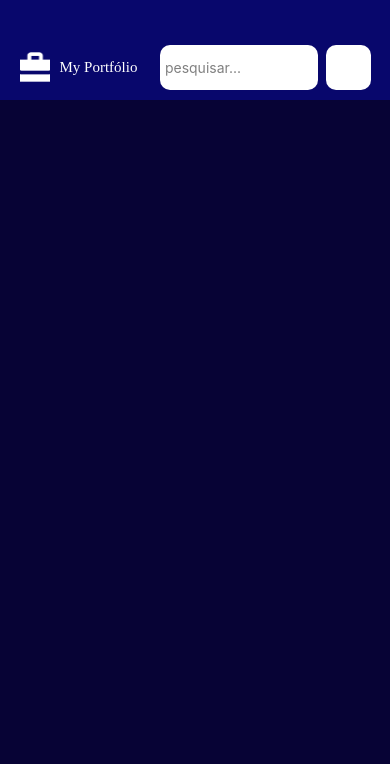
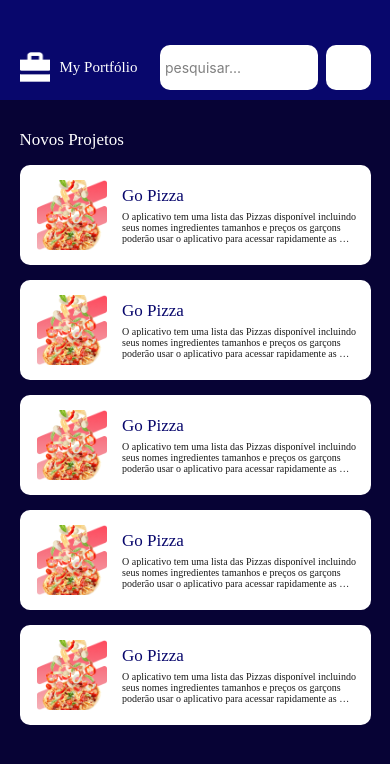
Before and after one commit to jeymes/MyPortfolio, a React Native app: screen / in a window 390 px wide. Shown: the top 764 px of the page. Built offline with nearby package versions, Linux system fonts and the light colour scheme; some icons are missing.

Commit message:
create component cardproject

```diff
--- /dev/null
+++ b/src/components/CardProject/index.tsx
@@ -0,0 +1,33 @@
+import React from 'react';
+import { View, Text, Image, TouchableOpacity } from 'react-native';
+
+import logo from '../../assets/brand.png'
+
+import { styles } from './styles';
+
+export function CardProject() {
+  return (
+    <TouchableOpacity style={styles.container}>
+        <View style={styles.subContainer}>
+
+            <View style={styles.containerImage}>
+                <Image style={styles.image}
+                source={logo}
+                />
+            </View>
+
+            <View style={styles.containerInfo}>
+                <Text
+                numberOfLines={1}
+                style={styles.title}>Go Pizza</Text>
+                <Text
+                numberOfLines={3}
+                style={styles.description}>
+                    O aplicativo tem uma lista das Pizzas disponível incluindo seus nomes ingredientes tamanhos e preços os garçons poderão usar o aplicativo para acessar rapidamente as informações do dnkcfedkvfke
+                </Text>
+            </View>
+
+        </View>
+    </TouchableOpacity>
+  );
+}
--- /dev/null
+++ b/src/components/CardProject/styles.ts
@@ -0,0 +1,51 @@
+import { StyleSheet } from "react-native";
+import theme from "../../theme";
+
+export const styles = StyleSheet.create({
+    container: {
+        width: '100%',
+        height: 100,
+        justifyContent: 'center',
+        alignItems: 'center',
+        borderRadius: 10,
+        marginTop: 15,
+        backgroundColor: theme.COLORS.SECONDARY,
+    },
+    subContainer: {
+        width: '90%',
+        justifyContent: 'flex-start',
+        alignItems: 'center',
+        flexDirection: 'row',
+        // borderWidth: 1,
+        // borderColor: 'red'
+    },
+    containerImage: {
+        justifyContent: 'center',
+        alignItems: 'center',
+        // borderWidth: 1,
+        // borderColor: 'red'
+    },
+    image: {
+        width: 70,
+        height: 70,
+    },
+    containerInfo:{
+        width: '80%',
+        paddingLeft: 15,
+        justifyContent: 'center',
+        alignItems: 'flex-start',
+        // borderWidth: 1,
+        // borderColor: 'red'
+    },
+    title: {
+        fontSize: 17,
+        paddingBottom: 5,
+        fontFamily: theme.FONT_FAMILY.TITLE,
+        color: theme.COLORS.TEXT,
+    },
+    description: {
+        fontSize: 10,
+        fontFamily: theme.FONT_FAMILY.TEXT,
+        color: theme.COLORS.DESCRIPTION,
+    }
+})
--- a/src/screens/Home/index.tsx
+++ b/src/screens/Home/index.tsx
@@ -1,17 +1,49 @@
-import React from 'react';
-import { View, KeyboardAvoidingView, Platform } from 'react-native';
+import React, { useState } from 'react';
+import { View, Text, KeyboardAvoidingView, Platform, ScrollView, FlatList } from 'react-native';
 
 import { styles } from './styles';
 import { Header } from '../../components/Header';
+import { CardProject } from '../../components/CardProject';
 
 export function Home() {
+
+  const [data, setData] = useState('');
+
   return (
     <View style={styles.container}>
       <KeyboardAvoidingView
       behavior={Platform.OS === 'ios' ? 'padding' : undefined}
-      style={{width: '100%'}}
+      style={styles.subContainer}
       >
       <Header/>
+
+      <ScrollView
+      showsVerticalScrollIndicator={false}
+      style={{ width: '90%'}}
+      >
+      <View style={styles.containerTitle}>
+      <Text style={styles.title}>
+        Novos Projetos
+      </Text>
+      </View>
+
+      {/* <FlatList
+      data={data}
+      keyExtractor={item => item.id}
+      renderItem={({ item }) => (
+      <CardProject
+      />
+      )}
+      /> */}
+
+      <CardProject/>
+      <CardProject/>
+      <CardProject/>
+      <CardProject/>
+      <CardProject/>
+
+
+      </ScrollView>
       </KeyboardAvoidingView>
     </View>
   );
--- a/src/screens/Home/styles.ts
+++ b/src/screens/Home/styles.ts
@@ -8,5 +8,23 @@ export const styles = StyleSheet.create({
         justifyContent: 'flex-start',
         alignItems: 'center',
         backgroundColor: theme.COLORS.BACKGROUND,
+    },
+    subContainer: {
+        width: '100%',
+        justifyContent: 'flex-start',
+        alignItems: 'center',
+    },
+    containerTitle: {
+        width: '90%',
+        marginTop: 30,
+        justifyContent: 'center',
+        alignItems: 'flex-start',
+        // borderWidth: 1,
+        // borderColor: 'red'
+    },
+    title: {
+        fontSize: 17,
+        fontFamily: theme.FONT_FAMILY.TITLE,
+        color: theme.COLORS.TITLE,
     }
 })
```
Also changed, not shown: src/assets/brand.png (added).
